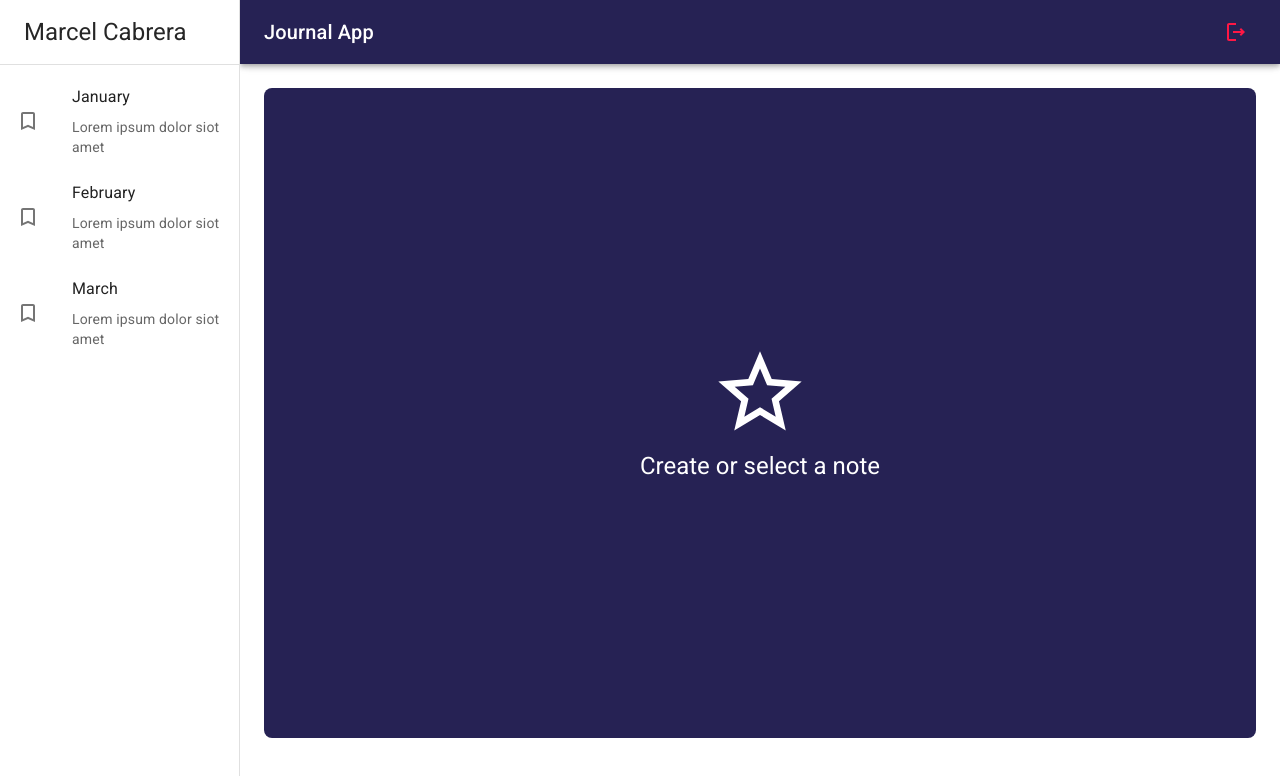
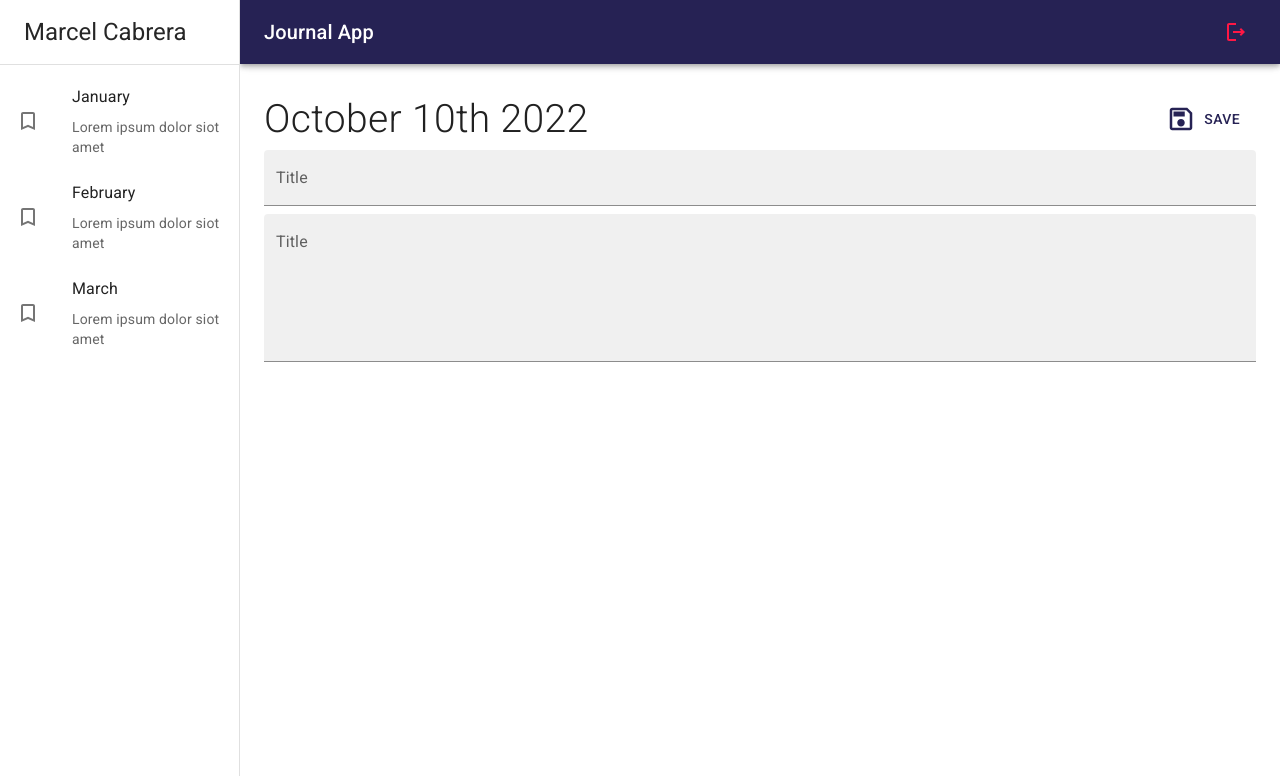
Before and after one commit to machelinos/react-05-journal-app, a React (Vite) app: page / in a window 1280 px wide. Shown: the top 776 px of the page. Built offline with nearby package versions, Linux system fonts and the light colour scheme.

Commit message:
Journal App - Note View

```diff
--- a/src/journal/pages/JournalPage.jsx
+++ b/src/journal/pages/JournalPage.jsx
@@ -1,11 +1,14 @@
 import { Typography } from "@mui/material"
 import { JournalLayout } from "../layout/JournalLayout"
-import { NothingSelectedView } from "../views/NothingSelectedView"
+import { NoteView } from "../views"
+import { NothingSelectedView } from "../views"
 
 export const JournalPage = () => {
   return (
     <JournalLayout>
-      <NothingSelectedView />
+      {/* <NothingSelectedView /> */}
+
+      <NoteView />
     </JournalLayout>
   )
 }
--- /dev/null
+++ b/src/journal/views/NoteView.jsx
@@ -0,0 +1,48 @@
+import SaveOutlined from "@mui/icons-material/SaveOutlined"
+import { Button, Grid, TextField, Typography } from "@mui/material"
+
+export const NoteView = () => {
+  return (
+    <Grid container direction="row" justifyContent="space-between" alignItems="center" sx={{mb: 1}} >
+        <Grid item>
+            <Typography fontSize={39} fontWeight="light">October 10th 2022</Typography>
+        </Grid>
+
+        <Grid item>
+            <Button color="primary" sx={{padding: 2}}>
+                <SaveOutlined sx={{fontSize: 30, mr: 1}} />
+                Save
+            </Button>
+        </Grid>
+
+        <Grid container direction="column">
+            <Grid item>
+                <TextField
+                    fullWidth
+                    label="Title"
+                    placeholder="Add the title"
+                    type="text"
+                    variant="filled"
+                    sx={{border: 'none', mb: 1}}
+                />
+            </Grid>
+
+            <Grid item>
+                <TextField
+                    fullWidth
+                    label="Title"
+                    minRows={5}
+                    multiline
+                    placeholder="What happened today?"
+                    type="text"
+                    variant="filled"
+                    sx={{border: 'none', mb: 1}}
+                />
+            </Grid>
+
+        </Grid>
+
+    </Grid>
+
+  )
+}
--- a/src/journal/views/index.js
+++ b/src/journal/views/index.js
@@ -1 +1,2 @@
 export * from './NothingSelectedView';
+export * from './NoteView';
```
